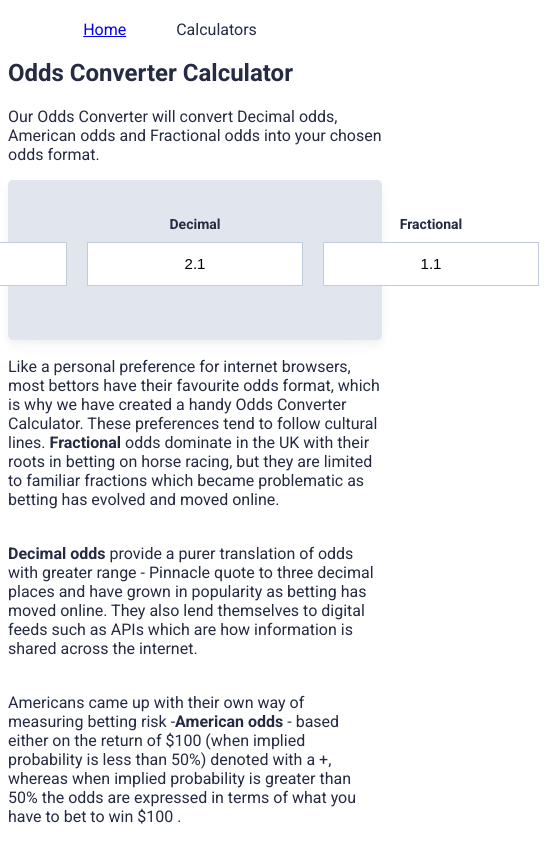
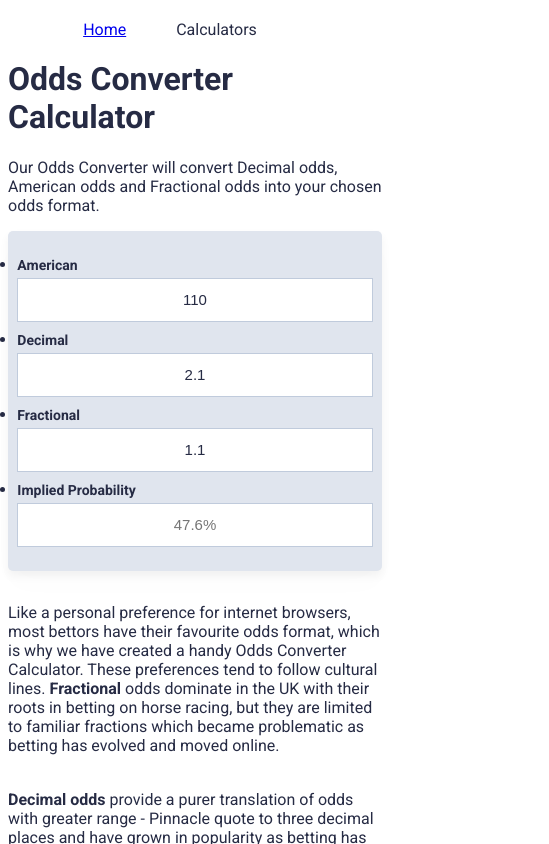
Before and after one commit to ale2cs/Sports-Betting-Web-Scraper, a Next.js app in the folder oddsea/: page /betting-calculators/odds-converter in a window 390 px wide. Shown: the top 844 px of the page, 549 px wide, since content can reach past the window. Built offline with nearby package versions, Linux system fonts and the light colour scheme.

Commit message:
Refactored odds converter to be responsive

```diff
--- a/oddsea/app/betting-calculators/odds-converter/page.js
+++ b/oddsea/app/betting-calculators/odds-converter/page.js
@@ -34,23 +34,23 @@ export default function OddsConverter() {
     setFractional(event.target.value);
   };
   return (
-    <main className={calcStyles["main-container"]}>
-      <div className={calcStyles["calc-head"]}>
-        <h2 className={calcStyles["calc-header"]}>Odds Converter Calculator</h2>
-        <p>
+    <div>
+      <header className={calcStyles["calc-head"]}>
+        <h1 className={calcStyles["calc-header"]}>Odds Converter Calculator</h1>
+        <aside>
           Our Odds Converter will convert Decimal odds, American odds and
           Fractional odds into your chosen odds format.
-        </p>
-      </div>
-      <section className={convertStyles["converter-calc"]}>
-        <div className={convertStyles["calc-content"]}>
+        </aside>
+      </header>
+      <main className={calcStyles["main-container"]}>
+        <section className={calcStyles["calc-content"]}>
+          <div className={convertStyles.converters}>
             <form>
               <ul className={convertStyles["calc-conversion"]}>
                 <li>
-                <label className={convertStyles}>American</label>
+                  <label>American</label>
                   <input
                     name="american"
-                  className={convertStyles.odds}
                     placeholder="+100"
                     type="string"
                     id="american"
@@ -59,10 +59,9 @@ export default function OddsConverter() {
                   ></input>
                 </li>
                 <li>
-                <label className={convertStyles}>Decimal</label>
+                  <label>Decimal</label>
                   <input
                     name="decimal"
-                  className={convertStyles.odds}
                     placeholder="2.00"
                     type="string"
                     id="decimal"
@@ -71,10 +70,9 @@ export default function OddsConverter() {
                   ></input>
                 </li>
                 <li>
-                <label className={convertStyles}>Fractional</label>
+                  <label>Fractional</label>
                   <input
                     name="fractional"
-                  className={convertStyles.odds}
                     placeholder="1/1"
                     type="string"
                     id="fractional"
@@ -82,12 +80,21 @@ export default function OddsConverter() {
                     value={fractional}
                   ></input>
                 </li>
+                <li>
+                  <label>Implied Probability</label>
+                  <input
+                    name="implied-probability"
+                    placeholder="47.6%"
+                    type="string"
+                    id="implied-probability"
+                  ></input>
+                </li>
               </ul>
             </form>
           </div>
-        <div className={convertStyles["calc-footer"]}>
+        </section>
+        <section className={calcStyles["calc-footer"]}>
           <p>
-            <br />
             Like a personal preference for internet browsers, most bettors have
             their favourite odds format, which is why we have created a handy
             Odds Converter Calculator. These preferences tend to follow cultural
@@ -124,8 +131,8 @@ export default function OddsConverter() {
             Convert seamlessly between American, Decimal and Fractional odds and
             start learning the shortcuts for yourself.
           </p>
-        </div>
         </section>
       </main>
+    </div>
   );
 }
--- a/oddsea/app/layout.js
+++ b/oddsea/app/layout.js
@@ -3,7 +3,7 @@ import 'styles/globals.css'
 
 
 export const metadata = {
-  title: 'Create Next App',
+  title: 'OddSea',
   description: 'Generated by create next app',
 }
 
--- a/oddsea/styles/odds-converter.module.css
+++ b/oddsea/styles/odds-converter.module.css
@@ -1,43 +1,42 @@
-.converter-calc {
-  background-color: #e0e5ee;
-  height: 10em;
-  border-radius: 5px;
-  box-shadow: 0 5px 10px rgba(0, 0, 0, 0.05), 0 10px 30px rgba(0, 0, 0, 0.01);
-}
-
-.converter-info {
-  margin: 0 2em -10px 2em;
-  padding-top: 35px;
-}
-
-.odds {
-  text-align: center;
-  font-size: 15px;
-  width: 210px;
-  height: 40px;
-  border: 1px solid #c0cbdc;
-}
-.calc-content {
-  display: flex;
-  justify-content: center;
-
+.converters {
+  width: 95%;
+  margin-inline: auto;
 }
 
 .calc-conversion {
-  display: flex;
-  flex-direction: row;
-  padding: 0px;
+  padding: 1rem 0;
 }
 
 .calc-conversion li {
-  display: flex;
-  flex-direction: column;
-  padding: 20px 10px;
-  text-align: center;
+  margin: 0.5rem 0;
 }
 
 .calc-conversion label {
-  margin-bottom: 10px;
-  font-size: 14px;
+  font-size: 0.875rem;
   font-weight: bold;
 }
+
+.calc-conversion input {
+  width: 100%;
+  height: 2.75rem;
+  box-sizing: border-box;
+  padding: 0.5rem;
+  border: 1px solid #c0cbdc;
+  margin-top: 0.25rem;
+  text-align: center;
+  font-size: 0.9375rem;
+  color:#262b44;
+}
+
+@media (min-width: 45rem) {
+  .calc-conversion {
+    display: grid;
+    grid-template-columns: repeat(4, 1fr);
+    gap: 0.5rem;
+    margin: 0;
+  }
+
+  .calc-conversion li {
+    text-align: center;
+  }
+}
```
Lines whose indentation alone changed are shown as unchanged.
